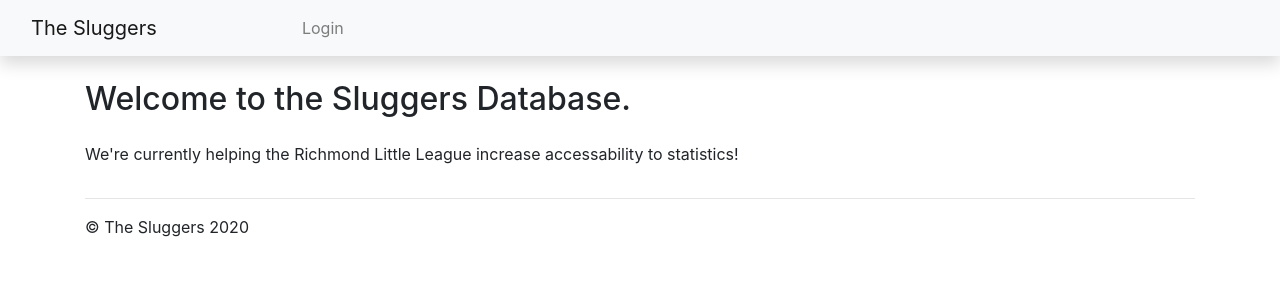
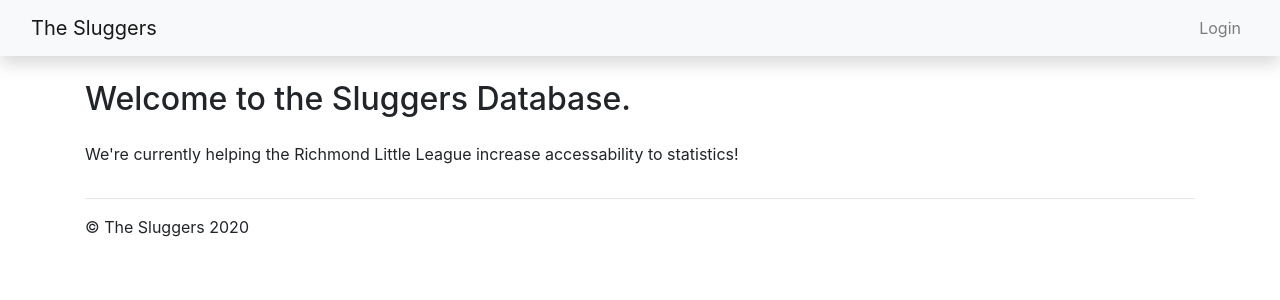
Before and after one commit to EliasHaddad00/Baseball_Database_cs4750, a Django app: page / in a window 1280 px wide. Shown: the top 300 px of the page. Run offline with Django 3.2, Linux system fonts and the light colour scheme; parts of the project's set-up code (start-up, migrations or seed data) failed here and were passed over; some libraries are stand-ins or nearby versions.

Commit message:
fix nav link float behavior

```diff
--- a/sluggers/templates/sluggers/base.html
+++ b/sluggers/templates/sluggers/base.html
@@ -29,9 +29,9 @@
                     </button>
                     <!-- Brand Name -->
 
-                    <div class="collapse navbar-collapse text-center" id="navbarResponsive">
+                    <div class="collapse navbar-collapse" id="navbarResponsive">
                         <!-- Sell, Cart, Login Buttons -->
-                        <ul class="navbar-nav mx-auto mx-lg-0 float-lg-right d-block" style="min-width: 300px;">
+                        <ul class="navbar-nav mr-auto mr-lg-0 ml-lg-auto d-block" >
                             <li class="nav-item d-inline-block"><a class="nav-link uva-nav" href="#">Login</a></li>
                         </ul>
                     </div>
```
